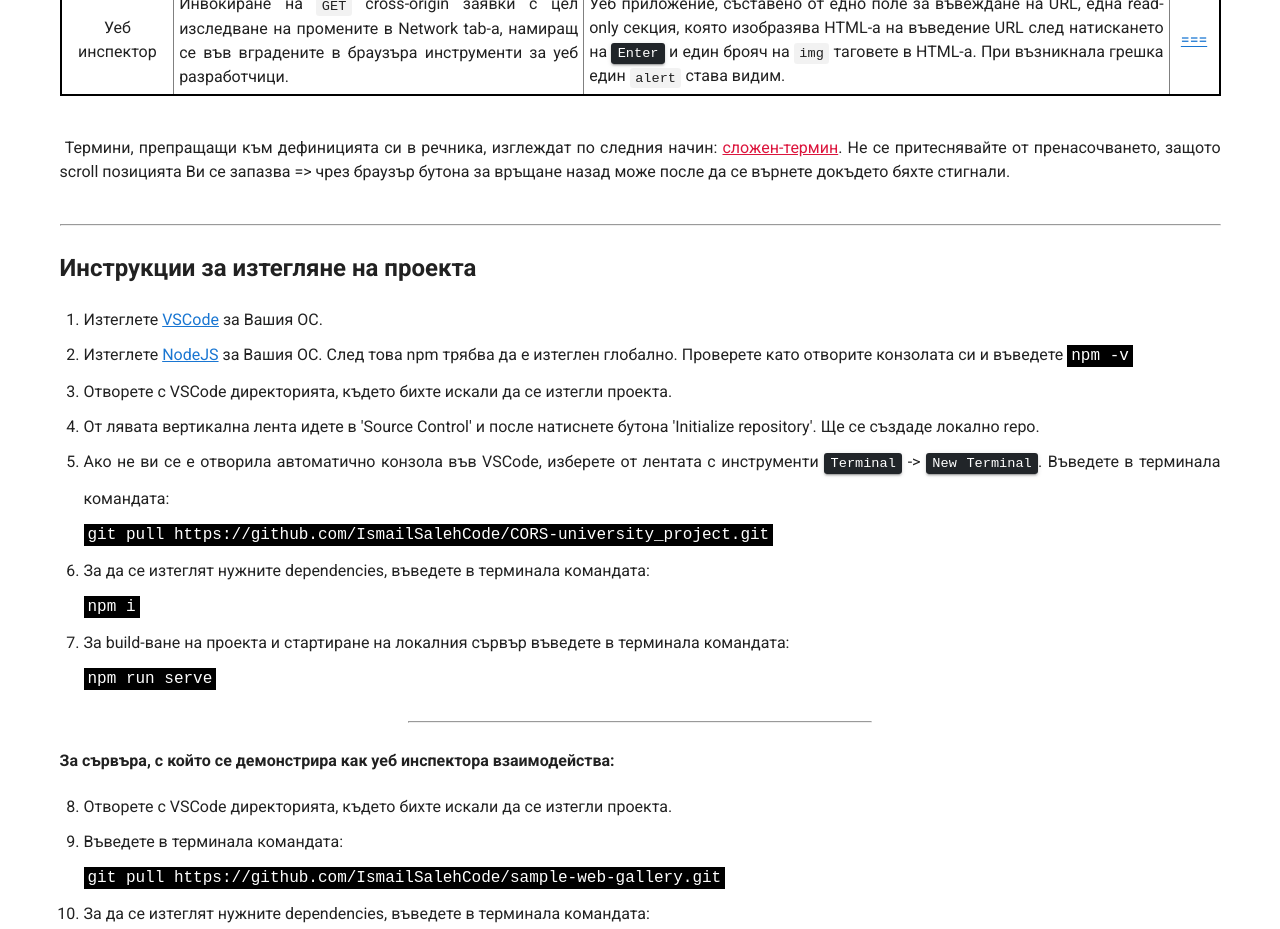
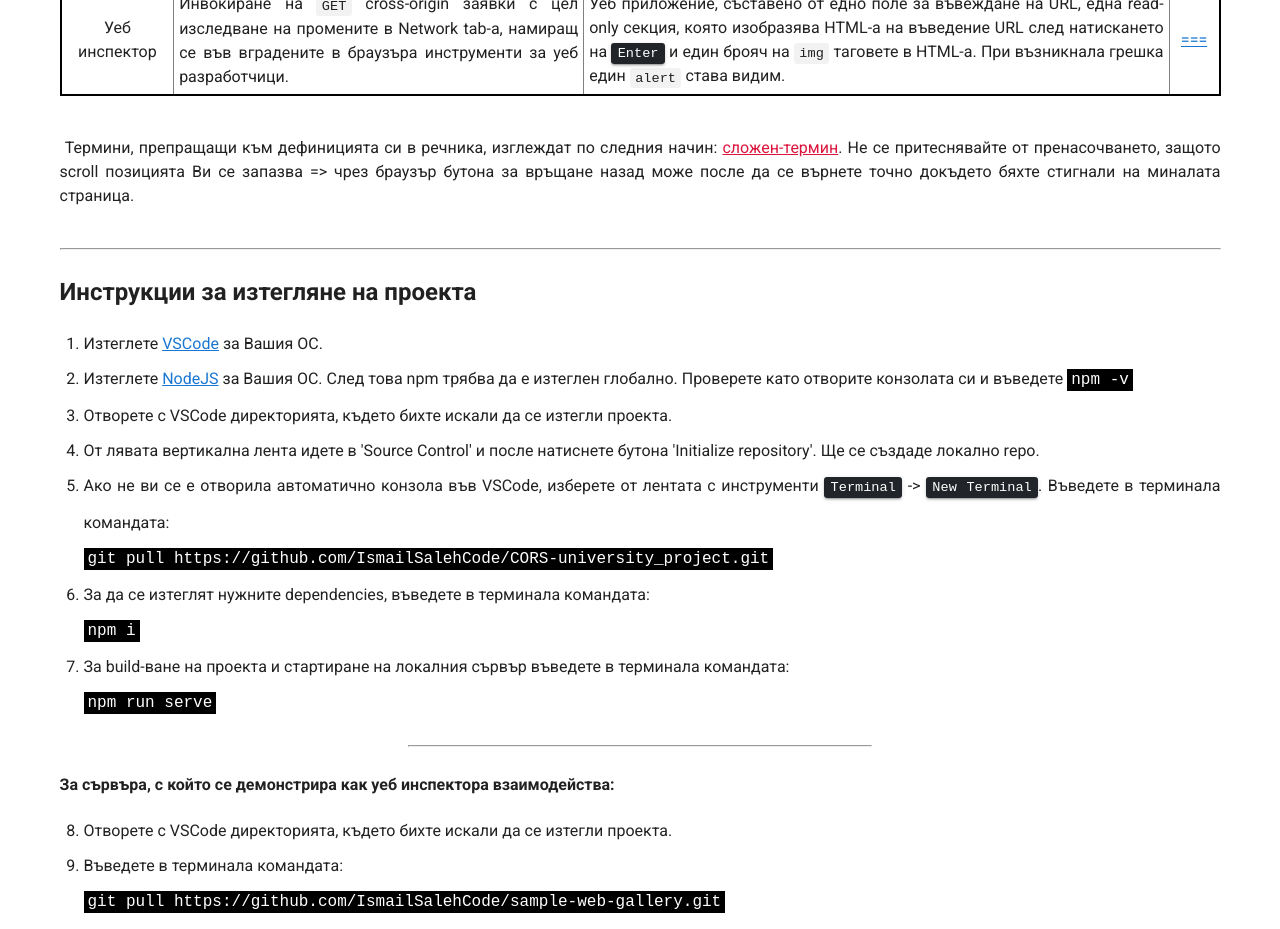
Before and after one commit to IsmailSalehCode/CORS-university_project, a Vue app: page / in a window 1280 px wide. Shown: the part 800-1729 px from the top of the page. Built offline with nearby package versions, Linux system fonts and the light colour scheme.

Commit message:
арееее

```diff
--- a/src/views/HomePage.vue
+++ b/src/views/HomePage.vue
@@ -30,7 +30,7 @@
         <router-link class="vocab-redirect" to="/">сложен-термин</router-link>.
         Не се притеснявайте от пренасочването, защото scroll позицията Ви се
         запазва => чрез браузър бутона за връщане назад може после да се върнете
-        докъдето бяхте стигнали.
+        точно докъдето бяхте стигнали на миналата страница.
       </p>
     </center>
     <br />
```
